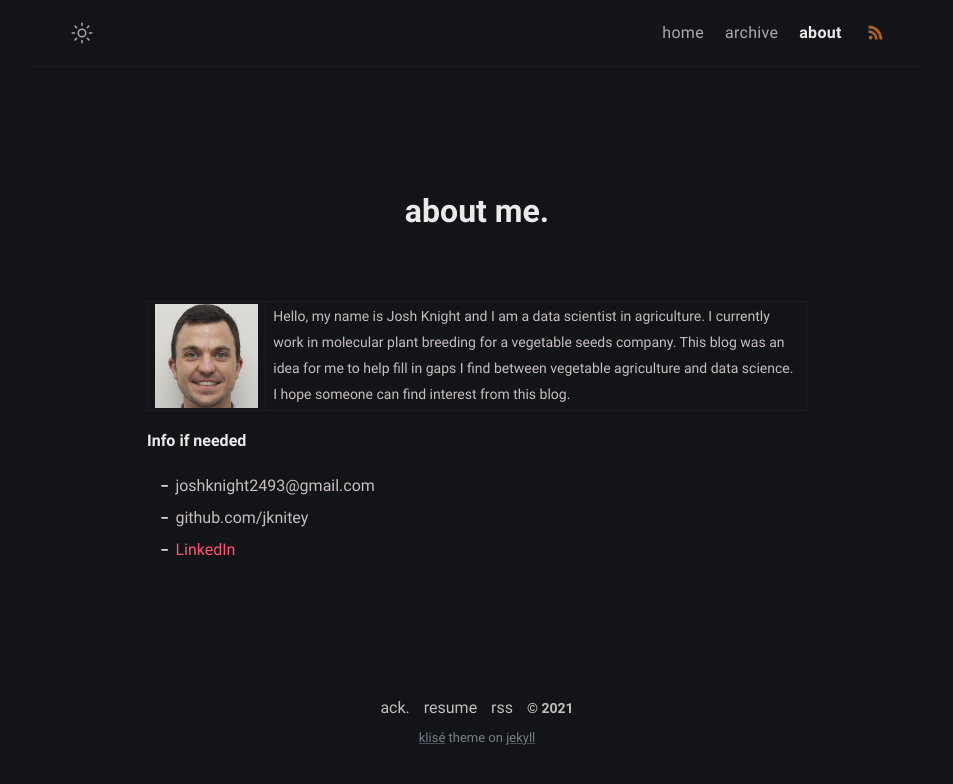
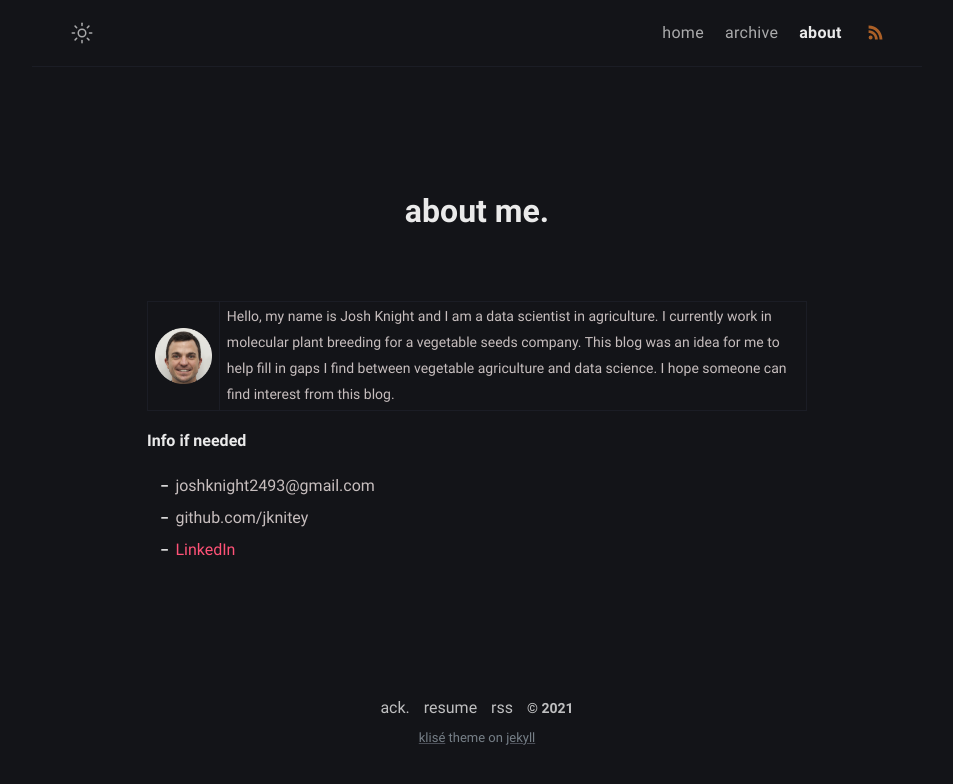
Before and after one commit to jknitey/jknitey.github.io, a Jekyll site: the page built from about.md, in a window 1280 px wide. Shown: the top 784 px of the page, without its empty margins (163-1116 px from the left). Built offline with Jekyll 4.4.1, drawn with Linux system fonts in a browser that asks for light colours.

Commit message:
Update about.md

```diff
--- a/about.md
+++ b/about.md
@@ -5,7 +5,7 @@ layout: page
 excerpt:
 comments: false
 ---
-<img src="/assets/img/6169692-kg.jpg"> | Hello, my name is Josh Knight and I am a data scientist in agriculture. I currently work in molecular plant breeding for a vegetable seeds company. This blog was an idea for me to help fill in gaps I find between vegetable agriculture and data science. I hope someone can find interest from this blog.
+<img src="/assets/img/jknight-avatar.png"> | Hello, my name is Josh Knight and I am a data scientist in agriculture. I currently work in molecular plant breeding for a vegetable seeds company. This blog was an idea for me to help fill in gaps I find between vegetable agriculture and data science. I hope someone can find interest from this blog.
 
 **Info if needed**
 
```
